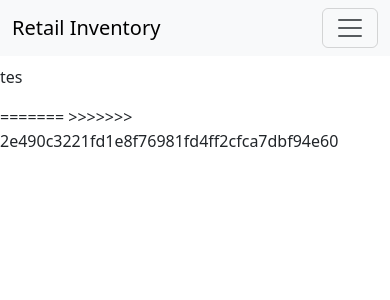
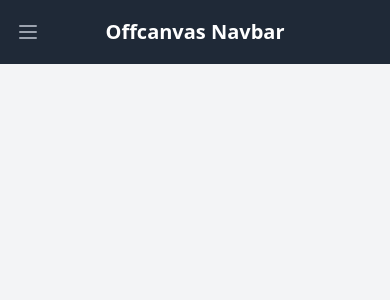
Before and after one commit to zanshere/dashboard_inventori, a PHP site: page / in a window 390 px wide. Shown: the top 300 px of the page. Run offline with PHP 8.4, Linux system fonts and the light colour scheme; some libraries are stand-ins or nearby versions.

Commit message:
beralih dari bootstrap ke tailwindcss

```diff
--- a/index.php
+++ b/index.php
@@ -1,62 +1,73 @@
 <!DOCTYPE html>
 <html lang="en">
 <head>
-    <meta charset="UTF-8">
-    <meta name="viewport" content="width=device-width, initial-scale=1.0">
-    <title>Inventory Dashboard</title>
-    <link href="https://cdn.jsdelivr.net/npm/bootstrap@5.3.3/dist/css/bootstrap.min.css" rel="stylesheet" integrity="sha384-QWTKZyjpPEjISv5WaRU9OFeRpok6YctnYmDr5pNlyT2bRjXh0JMhjY6hW+ALEwIH" crossorigin="anonymous">
-    <script src="https://cdn.jsdelivr.net/npm/bootstrap@5.3.3/dist/js/bootstrap.bundle.min.js" integrity="sha384-YvpcrYf0tY3lHB60NNkmXc5s9fDVZLESaAA55NDzOxhy9GkcIdslK1eN7N6jIeHz" crossorigin="anonymous"></script>
-    <link rel="stylesheet" href="https://cdn.jsdelivr.net/npm/bootstrap-icons@1.11.3/font/bootstrap-icons.min.css">
-    <link rel="stylesheet" href="../dashboard_inventori/assets/CSS/index.css">
+  <meta charset="UTF-8">
+  <meta name="viewport" content="width=device-width, initial-scale=1.0">
+  <title>Navbar with Sidebar</title>
+  <script src="https://cdn.tailwindcss.com"></script>
+  <script src="https://kit.fontawesome.com/7c1699d806.js" crossorigin="anonymous"></script>
+  <link rel="stylesheet" href="assets/CSS/index.css">
+</head>
+<body class="bg-gray-100">
 
-</head>
-<body>
-<<<<<<< HEAD
-    <h1>welcome</h1>
-    <p>tes</p>
-=======
-    <!-- Sidebar -->
-    <nav class="navbar bg-body-tertiary fixed-top">
-  <div class="container-fluid">
-    <a class="navbar-brand" href="#">Retail Inventory</a>
-    <button class="navbar-toggler" type="button" data-bs-toggle="offcanvas" data-bs-target="#offcanvasNavbar" aria-controls="offcanvasNavbar" aria-label="Toggle navigation">
-      <span class="navbar-toggler-icon"></span>
-    </button>
-    <div class="offcanvas offcanvas-end" tabindex="-1" id="offcanvasNavbar" aria-labelledby="offcanvasNavbarLabel">
-      <div class="offcanvas-header">
-        <h5 class="offcanvas-title" id="offcanvasNavbarLabel">Retail Inventory</h5>
-        <button type="button" class="btn-close" data-bs-dismiss="offcanvas" aria-label="Close"></button>
+<nav class="bg-gray-800 fixed top-0 w-full z-10">
+  <div class="max-w-7xl mx-auto px-2 sm:px-6 lg:px-8">
+    <div class="relative flex items-center justify-between h-16">
+      <div class="absolute inset-y-0 left-0 flex items-center sm:hidden">
+        <button type="button" class="inline-flex items-center justify-center p-2 rounded-md text-gray-400 hover:text-white hover:bg-gray-700 focus:outline-none focus:ring-2 focus:ring-inset focus:ring-white" id="navbarToggler" aria-controls="navbarTogglerContent" aria-expanded="false" aria-label="Main menu">
+          <span class="sr-only">Open main menu</span>
+          <svg class="block h-6 w-6" xmlns="http://www.w3.org/2000/svg" fill="none" stroke="currentColor" viewBox="0 0 24 24" aria-hidden="true">
+            <path stroke-linecap="round" stroke-linejoin="round" stroke-width="2" d="M4 6h16M4 12h16M4 18h16"></path>
+          </svg>
+        </button>
       </div>
-      <div class="offcanvas-body">
-        <ul class="navbar-nav justify-content-end flex-grow-1 pe-3">
-          <li class="nav-item">
-            <a class="nav-link active" aria-current="page" href="#">Home</a>
-          </li>
-          <li class="nav-item">
-            <a class="nav-link" href="#">Link</a>
-          </li>
-          <li class="nav-item dropdown">
-            <a class="nav-link dropdown-toggle" href="#" role="button" data-bs-toggle="dropdown" aria-expanded="false">
-              Dropdown
-            </a>
-            <ul class="dropdown-menu">
-              <li><a class="dropdown-item" href="#">Action</a></li>
-              <li><a class="dropdown-item" href="#">Another action</a></li>
-              <li>
-                <hr class="dropdown-divider">
-              </li>
-              <li><a class="dropdown-item" href="#">Something else here</a></li>
+      <div class="flex-1 flex items-center justify-center sm:items-stretch sm:justify-start">
+        <a href="#" class="text-white text-xl font-semibold">Offcanvas Navbar</a>
+      </div>
+    </div>
+  </div>
+
+  <!-- Offcanvas Menu -->
+  <div id="navbarTogglerContent" class="sm:hidden fixed inset-0 z-20 bg-gray-800 bg-opacity-75 hidden">
+    <div class="relative flex flex-col items-center justify-between min-h-full">
+      <div class="w-full py-6 px-6 bg-gray-900 text-white">
+        <div class="flex items-center justify-between">
+          <h5 class="text-xl font-semibold">Offcanvas</h5>
+          <button type="button" id="closeNavbar" class="text-gray-400 hover:text-white focus:outline-none focus:ring-2 focus:ring-inset focus:ring-white">
+            <span class="sr-only">Close menu</span>
+            <svg class="block h-6 w-6" xmlns="http://www.w3.org/2000/svg" fill="none" stroke="currentColor" viewBox="0 0 24 24" aria-hidden="true">
+              <path stroke-linecap="round" stroke-linejoin="round" stroke-width="2" d="M6 18L18 6M6 6l12 12"></path>
+            </svg>
+          </button>
+        </div>
+      </div>
+      <div class="w-full px-6 py-4">
+        <ul class="space-y-4">
+          <li><a href="#" class="text-white">Home</a></li>
+          <li><a href="#" class="text-white">Link</a></li>
+          <li class="relative">
+            <button class="text-white">Dropdown</button>
+            <ul class="space-y-2 mt-2 bg-gray-800 p-3 absolute w-full left-0 hidden">
+              <li><a href="#" class="text-white">Action</a></li>
+              <li><a href="#" class="text-white">Another action</a></li>
+              <li><a href="#" class="text-white">Something else here</a></li>
             </ul>
           </li>
         </ul>
-        <form class="d-flex mt-3" role="search">
-          <input class="form-control me-2" type="search" placeholder="Search" aria-label="Search">
-          <button class="btn btn-outline-success" type="submit">Search</button>
+      </div>
+      <div class="w-full px-6 py-4">
+        <form class="flex">
+          <input type="search" class="form-input w-full px-4 py-2 text-gray-700 border border-gray-500 rounded-l-md focus:outline-none focus:ring-2 focus:ring-indigo-500" placeholder="Search">
+          <button type="submit" class="btn bg-green-500 text-white px-4 py-2 rounded-r-md hover:bg-green-600 focus:outline-none focus:ring-2 focus:ring-indigo-500">
+            Search
+          </button>
         </form>
       </div>
     </div>
   </div>
 </nav>
->>>>>>> 2e490c3221fd1e8f76981fd4ff2cfca7dbf94e60
+
+  <!-- Javascript -->
+  <script src="assets/JS/index.js"></script>
 </body>
 </html>
```
